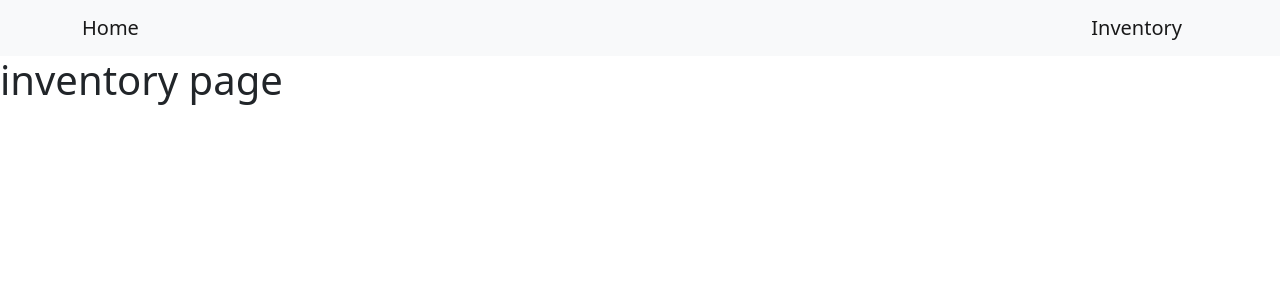
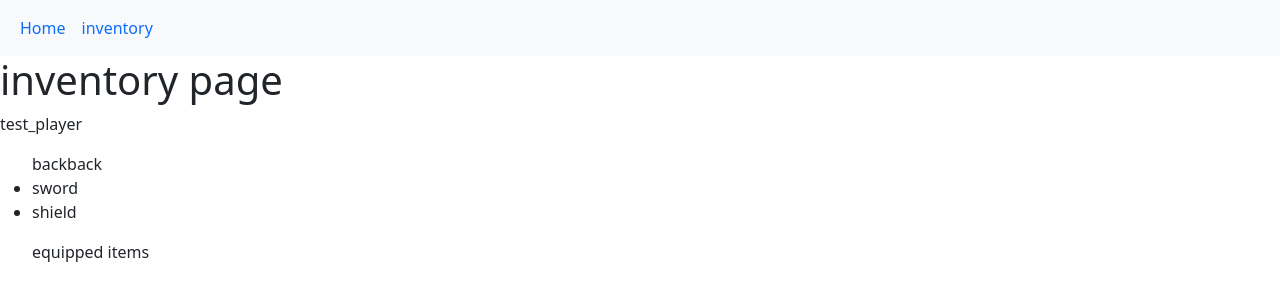
Before and after one commit to hieul98/PDX_capstone, a Django app: page /inventory in a window 1280 px wide. Shown: the top 301 px of the page. Run offline with Django 4.2, Linux system fonts and the light colour scheme; data comes from the database, SQL or seed files in the repository.

Commit message:
continued work on capstone project

```diff
--- a/final_project_game/main_game_app/admin.py
+++ b/final_project_game/main_game_app/admin.py
@@ -1,6 +1,7 @@
 from django.contrib import admin
-from .models import item, player
+from .models import attack_item, defense_item, player
 
 # Register your models here.
-admin.site.register(item)
+admin.site.register(attack_item)
 admin.site.register(player)
+admin.site.register(defense_item)
--- a/final_project_game/main_game_app/models.py
+++ b/final_project_game/main_game_app/models.py
@@ -1,14 +1,21 @@
 from django.db import models
 
 # Create your models here.
-class player(models.Model):
-    name = models.CharField(max_length=30)
-
+class attack_item(models.Model):
+    name = models.CharField(max_length=500)
+    attack = models.IntegerField()
     def __str__(self):
         return self.name
 
-class item(models.Model):
+class defense_item(models.Model):
     name = models.CharField(max_length=500)
-
+    defense = models.IntegerField()
     def __str__(self):
         return self.name
+
+class player(models.Model):
+    name = models.CharField(max_length=30)
+    attack_items = models.ManyToManyField(attack_item, related_name='players')
+    defense_items = models.ManyToManyField(defense_item, related_name='players')
+    def __str__(self):
+        return self.name
--- a/final_project_game/main_game_app/templates/base.html
+++ b/final_project_game/main_game_app/templates/base.html
@@ -1,26 +1,40 @@
 <!doctype html>
 <html lang="en">
+
 <head>
   <!-- Required meta tags -->
   <meta charset="utf-8">
   <meta name="viewport" content="width=device-width, initial-scale=1">
 
   <!-- Bootstrap CSS -->
-    <link href="https://cdn.jsdelivr.net/npm/bootstrap@5.0.2/dist/css/bootstrap.min.css" rel="stylesheet" integrity="sha384-EVSTQN3/azprG1Anm3QDgpJLIm9Nao0Yz1ztcQTwFspd3yD65VohhpuuCOmLASjC" crossorigin="anonymous">
+  <link href="https://cdn.jsdelivr.net/npm/bootstrap@5.0.2/dist/css/bootstrap.min.css" rel="stylesheet"
+    integrity="sha384-EVSTQN3/azprG1Anm3QDgpJLIm9Nao0Yz1ztcQTwFspd3yD65VohhpuuCOmLASjC" crossorigin="anonymous">
 
   <title>landing page</title>
 </head>
+
 <body>
-    <nav class="navbar navbar-light bg-light">
-        <div class="container">
-          <a class="navbar-brand" href="#">Home</a>
-          <a class="navbar-brand" href="#">Inventory</a>
+  <nav class="navbar navbar-expand-lg bg-light">
+    <div class="container-fluid">
+      <div class="collapse navbar-collapse" id="navbarNav">
+        <ul class="navbar-nav">
+          <li class="nav-item">
+            <a class="nav-link active" aria-current="page" href="{% url 'landing' %}">Home</a>
+          </li>
+          <li class="nav-item">
+            <a class="nav-link" href="{% url 'inventory_page' %}">inventory</a>
+          </li>
+        </ul>
+      </div>
     </div>
   </nav>
   {% block content %}
   {% endblock %}
 
 
-    <script src="https://cdn.jsdelivr.net/npm/bootstrap@5.0.2/dist/js/bootstrap.bundle.min.js" integrity="sha384-MrcW6ZMFYlzcLA8Nl+NtUVF0sA7MsXsP1UyJoMp4YLEuNSfAP+JcXn/tWtIaxVXM" crossorigin="anonymous"></script>
+  <script src="https://cdn.jsdelivr.net/npm/bootstrap@5.0.2/dist/js/bootstrap.bundle.min.js"
+    integrity="sha384-MrcW6ZMFYlzcLA8Nl+NtUVF0sA7MsXsP1UyJoMp4YLEuNSfAP+JcXn/tWtIaxVXM"
+    crossorigin="anonymous"></script>
 </body>
+
 </html>
--- a/final_project_game/main_game_app/templates/inventory.html
+++ b/final_project_game/main_game_app/templates/inventory.html
@@ -1,4 +1,24 @@
 {% extends 'base.html' %}
 {% block content %}
-    <h1>inventory page</h1>
+<h1>inventory page</h1>
+<p>{% for player in players %}
+    {{ player.name }}
+    {% endfor %}
+</p>
+<div class="container-flex" id="backback">
+    <ul>backback
+    {% for item in attack_items %}
+    <li>{{ item.name }} </li>
+    {% endfor %}
+    {% for item in defense_items %}
+    <li>{{ item.name }}</li>
+    {% endfor %}
+    </ul>
+</div>
+
+<div class="container-flex" id="equipped">
+    <ul>equipped items
+
+    </ul>
+</div>
 {% endblock %}
--- a/final_project_game/main_game_app/views.py
+++ b/final_project_game/main_game_app/views.py
@@ -1,9 +1,19 @@
+from django.http import HttpResponse, HttpResponseRedirect
 from django.shortcuts import render
-
+from django.template import loader
+from .models import attack_item, defense_item, player
 # Create your views here.
 
 def landing(request):
     return render(request, 'landing.html')
 
 def inventory(request):
-    return render(request, 'inventory.html')
+    players = player.objects.all()
+    attack_items = attack_item.objects.all()
+    defense_items = defense_item.objects.all()
+    template = loader.get_template("inventory.html")
+    context = {
+        "attack_items" : attack_items,
+        "defense_items" : defense_items,
+        "players" : players}
+    return HttpResponse(template.render(context, request))
```
Also changed, not shown: final_project_game/main_game_app/templates/landing.html (+6 -1 lines), final_project_game/db.sqlite3, final_project_game/main_game_app/migrations/0002_attack_item_defense_item_delete_item.py (added), final_project_game/main_game_app/migrations/0003_player_attack_items_player_defense_items.py (added). Lines whose indentation alone changed are shown as unchanged.
